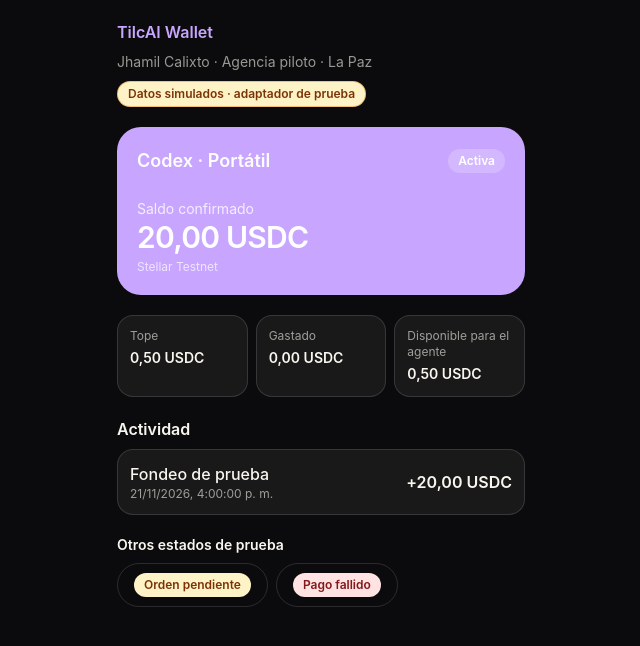
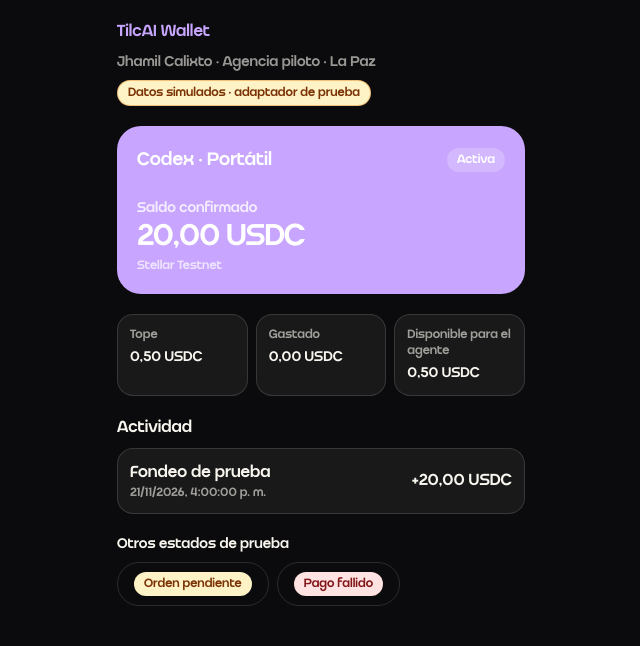
Before and after one commit to TilcAI-Wallet/tilcai-wallet, a Next.js app in the folder apps/web/: page / in a window 1280 px wide. Shown: the top 646 px of the page, without its empty margins (319-959 px from the left). Built offline with nearby package versions, Linux system fonts and the light colour scheme.

Commit message:
feat(web): cargar Bargain con next/font y ajustar viewport y barra de estado

```diff
--- a/apps/web/src/app/layout.tsx
+++ b/apps/web/src/app/layout.tsx
@@ -1,22 +1,25 @@
 import type { Metadata, Viewport } from "next";
+import localFont from "next/font/local";
 import type { ReactNode } from "react";
-import { palette, projectName } from "@tilcai-wallet/config";
+import { projectName } from "@tilcai-wallet/config";
 import "./globals.css";
+
+const bargain = localFont({ src: "../fonts/bargain.otf", weight: "400", display: "swap" });
 
 export const metadata: Metadata = {
   title: projectName,
   description: "Control y evidencia para las compras de agentes.",
-  appleWebApp: { capable: true, title: "TilcAI", statusBarStyle: "default" },
+  appleWebApp: { capable: true, title: "TilcAI", statusBarStyle: "black-translucent" },
 };
 
 export const viewport: Viewport = {
-  themeColor: palette.violet,
+  themeColor: "#0b0b0d",
   viewportFit: "cover",
 };
 
 export default function RootLayout({ children }: { children: ReactNode }) {
   return (
-    <html lang="es">
+    <html lang="es" className={bargain.className}>
       <body>{children}</body>
     </html>
   );
```
